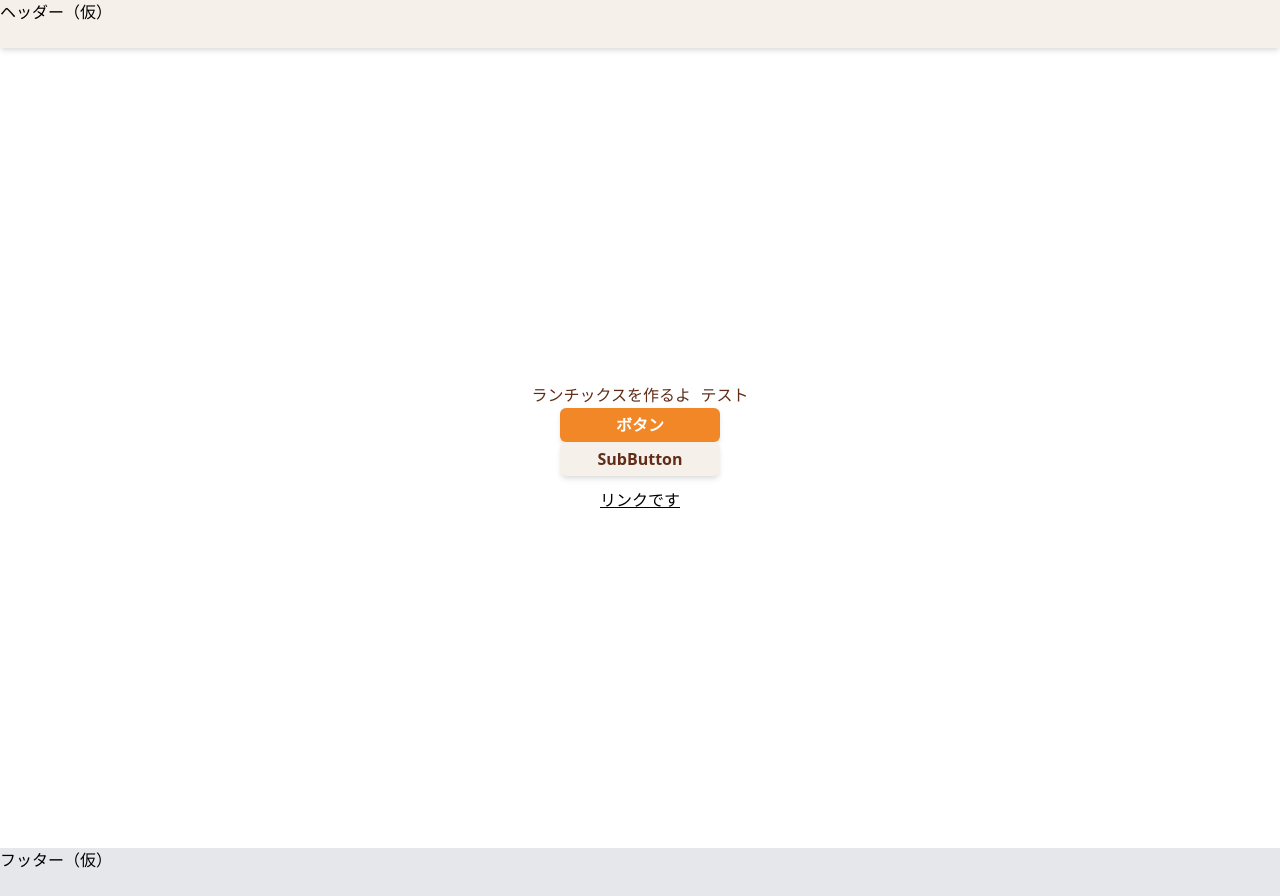
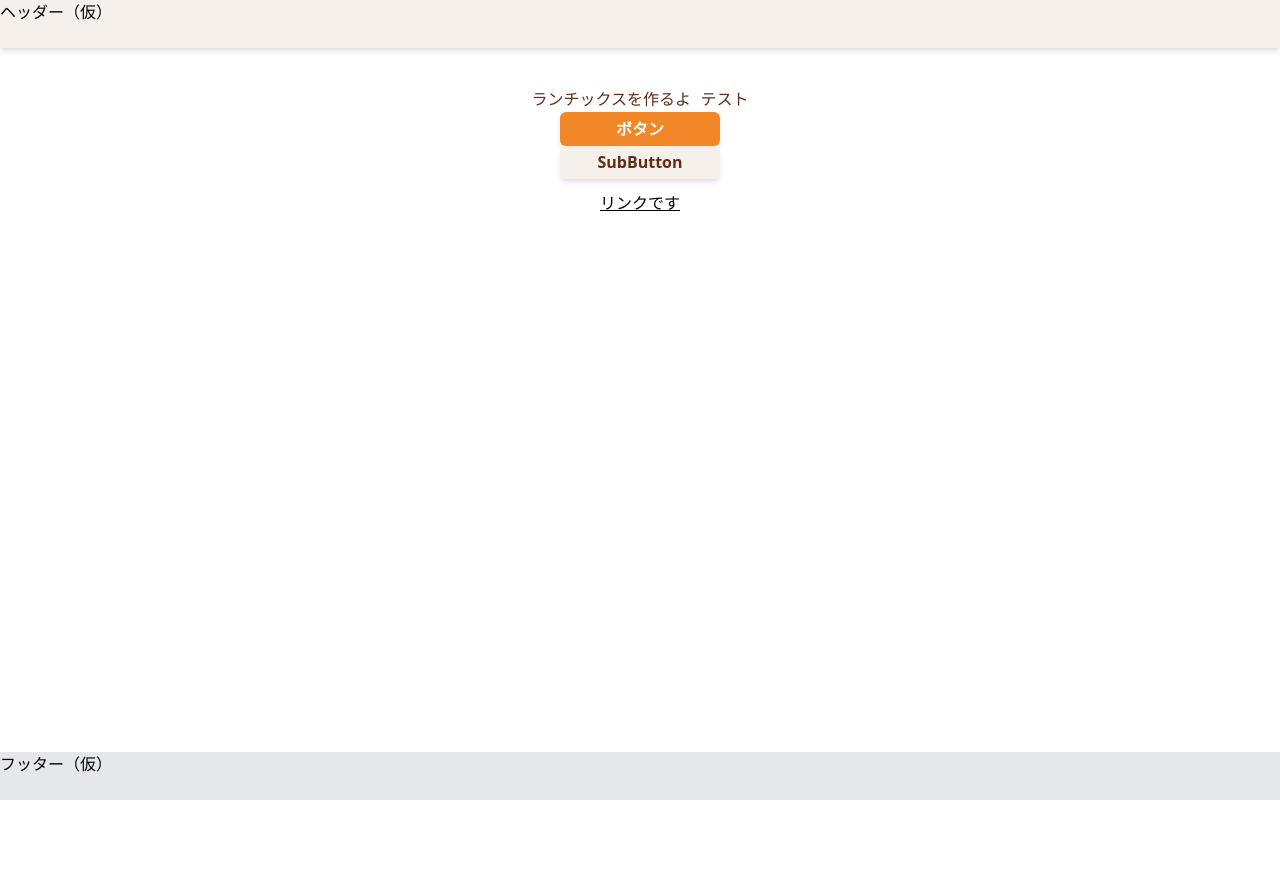
Before and after one commit to suzu1997/rakus-sns-app, a Next.js app: page / in a window 1280 px wide. After the commit the page ends 800 px from the top, so only its background shows below. Built offline with nearby package versions, Linux system fonts and the light colour scheme.

Commit message:
レイアウトの変更

```diff
--- a/src/pages/_app.tsx
+++ b/src/pages/_app.tsx
@@ -1,15 +1,20 @@
 import { AppProps } from "next/app";
 import "../styles/globals.css";
 import "tailwindcss/tailwind.css";
-import { Header } from "../components/Header";
-import { Footer } from "../components/Footer";
+import { Layout } from "../components/Layout";
+import Head from "next/head";
 
 function MyApp({ Component, pageProps }: AppProps) {
   return (
     <>
-      <Header />
-      <Component {...pageProps} />
-      <Footer />
+      <Head>
+        <title>ランチックス</title>
+        <meta name="description" content="Generated by create next app" />
+        <link rel="icon" href="/favicon.ico" />
+      </Head>
+      <Layout>
+        <Component {...pageProps} />
+      </Layout>
     </>
   );
 }
--- a/src/pages/aaa/test.tsx
+++ b/src/pages/aaa/test.tsx
@@ -3,14 +3,12 @@
 
 const Test: NextPage = () => {
   return (
-    <>
-      <main className="flex justify-center items-center flex-col min-h-screen ">
-        <p className="font-mono text-red-700">テスト</p>
-        <Link href="/">
-          <a className="underline hover:text-blue-800 mt-3">トップへ戻る</a>
-        </Link>
-      </main>
-    </>
+    <div className='flex flex-col items-center mt-10'>
+      <p className="font-mono text-red-700">テスト</p>
+      <Link href="/">
+        <a className="underline hover:text-blue-800 mt-3">トップへ戻る</a>
+      </Link>
+    </div>
   );
 };
 
--- a/src/pages/index.tsx
+++ b/src/pages/index.tsx
@@ -1,18 +1,10 @@
 import type { NextPage } from "next";
-import Head from "next/head";
 import Link from "next/link";
 import { Button } from "../components/Button";
 
 const Home: NextPage = () => {
   return (
-    <>
-      <Head>
-        <title>ランチックス</title>
-        <meta name="description" content="Generated by create next app" />
-        <link rel="icon" href="/favicon.ico" />
-      </Head>
-
-      <main className="flex justify-center items-center flex-col min-h-screen">
+    <div className="flex flex-col items-center mt-10">
       <p className="font-mono text-text-brown">ランチックスを作るよ テスト</p>
       <Button
         label="ボタン"
@@ -32,8 +24,7 @@
       <Link href="/aaa/test">
         <a className="underline hover:text-blue-800 mt-3">リンクです</a>
       </Link>
-      </main>
-    </>
+    </div>
   );
 };
 
```
Lines whose indentation alone changed are shown as unchanged.
